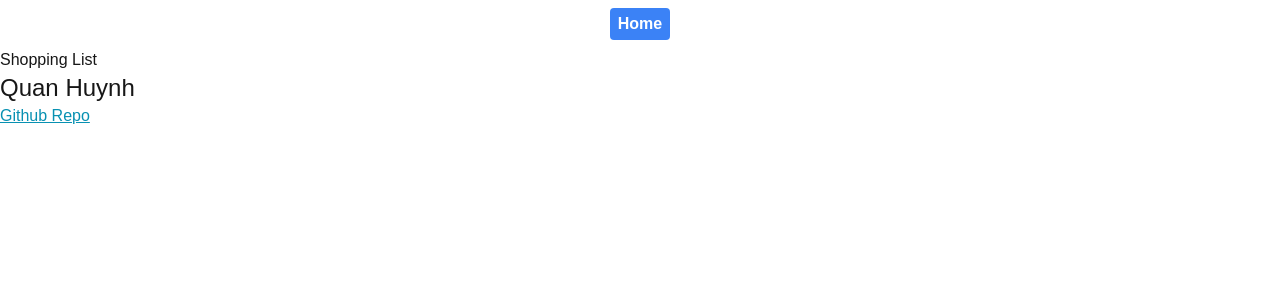
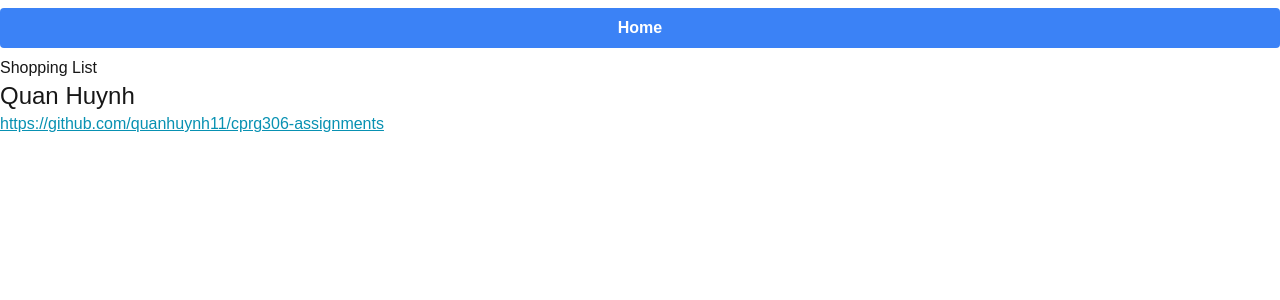
Before and after one commit to quanhuynh11/cprg306-assignments, a Next.js app: page /week-2 in a window 1280 px wide. Shown: the top 300 px of the page. Built offline with nearby package versions, Linux system fonts and the light colour scheme.

Commit message:
fix home-button.js
made it look better

```diff
--- a/app/_components/home-button.js
+++ b/app/_components/home-button.js
@@ -3,8 +3,8 @@ import Link from "next/link";
 export default function HomeButton() {
     return (
         <main>
-            <Link href="./" className="flex justify-center p-2">
-                <button className="bg-blue-500 hover:bg-blue-700 text-white font-bold py-1 px-2 rounded">
+            <Link href="./" className="flex justify-center py-2">
+                <button className="w-full bg-blue-500 hover:bg-blue-700 text-white font-bold py-2 px-4 rounded">
                     Home
                 </button>
             </Link>
--- a/app/page.js
+++ b/app/page.js
@@ -4,12 +4,12 @@ export default function Home() {
   return (
     <main>
       <header>
-        <h1 className="text-3xl">CPRG 306: Web Development 2 - Assignments</h1>
+        <h1 className="text-3xl font-bold">CPRG 306: Web Development 2 - Assignments</h1>
         <p>By: Quan Huynh</p>
       </header>
 
       <section>
-        <h2 className="text-2xl pt-5">Assignments</h2>
+        <h2 className="text-2xl pt-5 font-bold">Assignments</h2>
       <ul>
         <li><Link href="./week-2/" className="underline text-cyan-600 hover:text-cyan-300/75">Week-2</Link></li>
       </ul>
--- a/app/week-2/student-info.js
+++ b/app/week-2/student-info.js
@@ -6,7 +6,8 @@ export default function StudentInfo() {
             <h2 class="text-2xl">Quan Huynh</h2>
             <p>
                 <Link href="https://github.com/quanhuynh11/cprg306-assignments"
-                    className="underline text-cyan-600 hover:text-cyan-300/75">Github Repo
+                    className="underline text-cyan-600 hover:text-cyan-300/75">
+                        https://github.com/quanhuynh11/cprg306-assignments
                 </Link>
             </p>
         </main>
```
